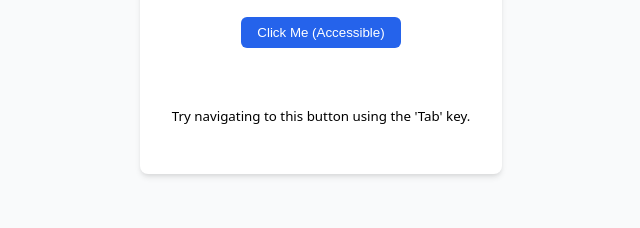
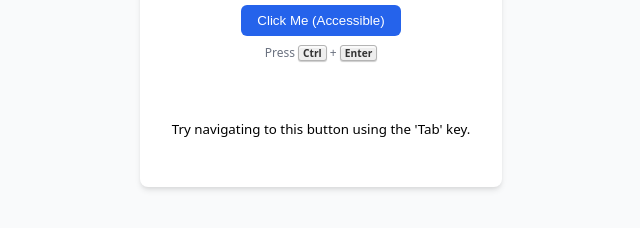
Before and after one commit to Shin5hi/5ive, a plain HTML site: page index.html in a window 1280 px wide. Shown: the part 382-610 px from the top of the page, without its empty margins (319-959 px from the left). Drawn offline with Linux system fonts and the light colour scheme.

Commit message:
feat: Add keyboard shortcut (Ctrl+Enter) to primary action button
Co-authored-by: google-labs-jules[bot] <161369871+google-labs-jules[bot]@users.noreply.github.com>

```diff
--- a/index.html
+++ b/index.html
@@ -100,6 +100,26 @@
       display: flex;
       align-items: center;
     }
+    kbd {
+      background-color: #eee;
+      border-radius: 3px;
+      border: 1px solid #b4b4b4;
+      box-shadow: 0 1px 1px rgba(0, 0, 0, 0.2), 0 2px 0 0 rgba(255, 255, 255, 0.7) inset;
+      color: #333;
+      display: inline-block;
+      font-size: 0.85em;
+      font-weight: 700;
+      line-height: 1;
+      padding: 2px 4px;
+      white-space: nowrap;
+      font-family: inherit;
+    }
+    .shortcut-hint {
+      display: block;
+      margin-top: 0.5rem;
+      font-size: 0.75rem;
+      color: #6b7280;
+    }
   </style>
 </head>
 <body>
@@ -108,9 +128,12 @@
     <p>Sample accessible button component:</p>
 
     <!-- ✅ GOOD UX: Semantic button with proper labeling and focus handling -->
-    <button type="button" class="btn" id="action-btn">
+    <button type="button" class="btn" id="action-btn" aria-keyshortcuts="Control+Enter">
       Click Me (Accessible)
     </button>
+    <div class="shortcut-hint">
+      Press <kbd>Ctrl</kbd> + <kbd>Enter</kbd>
+    </div>
 
     <div id="feedback" class="feedback" aria-live="polite"></div>
 
@@ -120,6 +143,19 @@
   <script>
     const actionBtn = document.getElementById('action-btn');
     const feedback = document.getElementById('feedback');
+
+    // ✅ Palette: Keyboard shortcut for power users
+    document.addEventListener('keydown', (e) => {
+      // Check for Ctrl+Enter or Cmd+Enter
+      if ((e.ctrlKey || e.metaKey) && e.key === 'Enter') {
+        e.preventDefault();
+        // Only trigger if button is not disabled
+        if (!actionBtn.disabled) {
+          actionBtn.click();
+          actionBtn.focus(); // Ensure focus moves to the action
+        }
+      }
+    });
     let feedbackTimeout;
 
     actionBtn.addEventListener('click', () => {
```
Also changed, not shown: .jules/palette.md.
